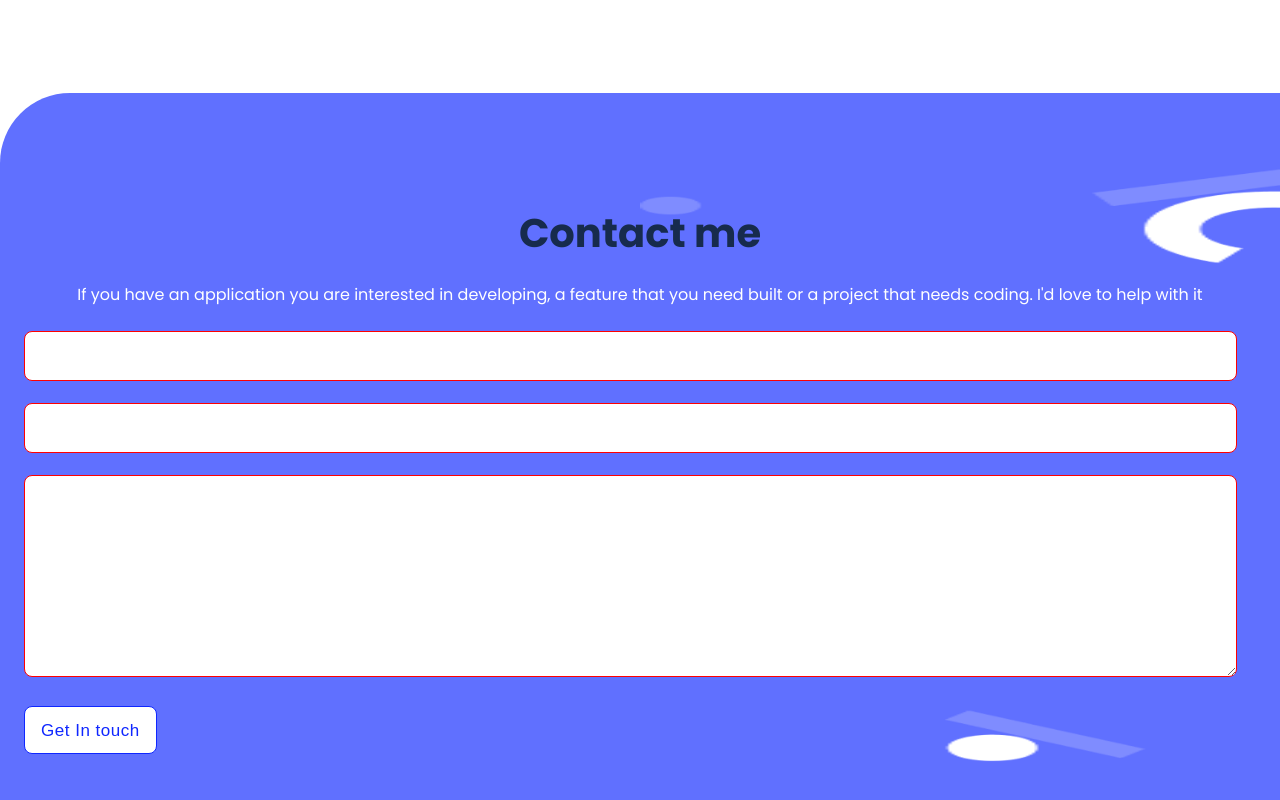
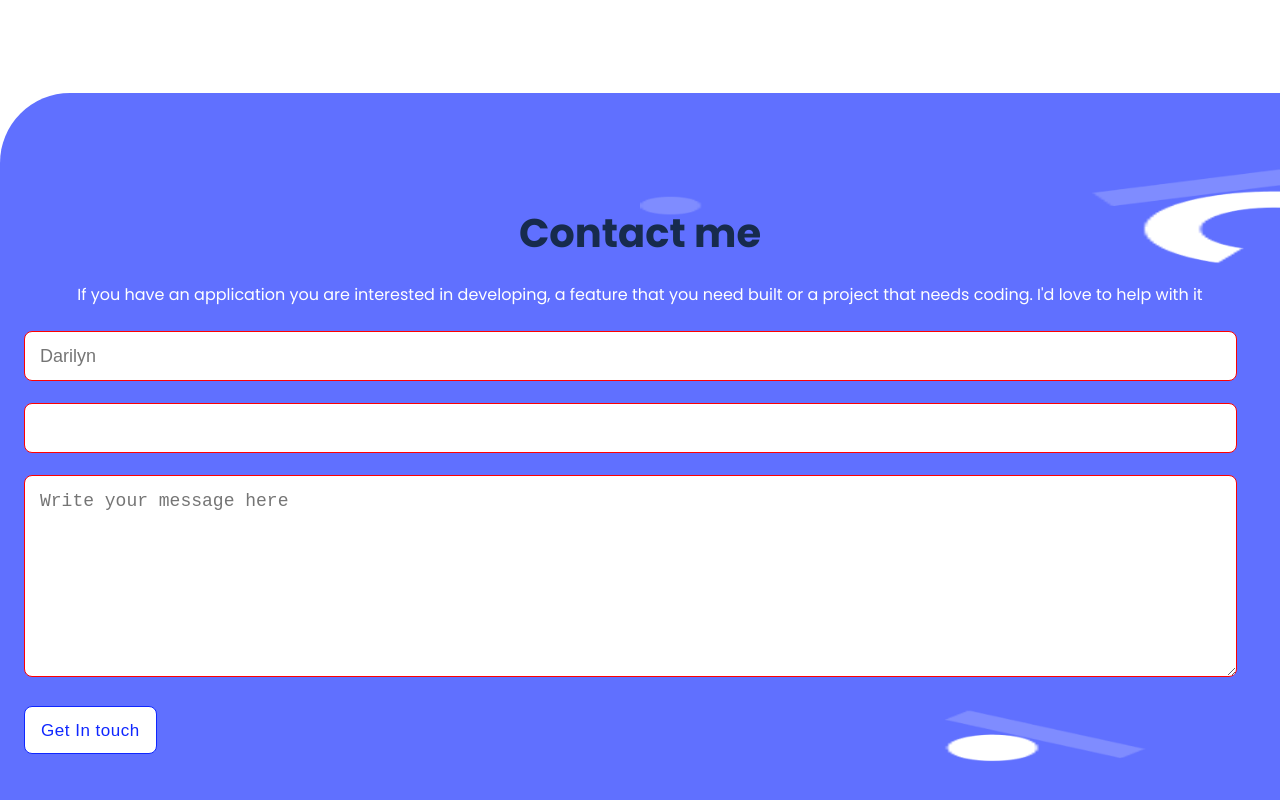
Before and after one commit to ometman/my-portfolio, a website: page index.html in a window 1280 px wide. Shown: the part 5464-6264 px from the top of the page. Drawn offline with Linux system fonts and the light colour scheme.

Commit message:
Add placeholder to the contact form in the index.html file

```diff
--- a/index.html
+++ b/index.html
@@ -284,13 +284,13 @@
                         <form id="contact-form" name="contact-form" action="https://formspree.io/f/xqkozzva">
                             <ul class="contact-form-items">
                                 <li class="sender-name">
-                                   <input id="username" class="username" name="user_name" type="text" maxlength="30" required />
+                                   <input id="username" class="username" name="user_name" type="text" maxlength="30" placeholder="Darilyn" required />
                                 </li>
                                 <li class="sender-email">
-                                    <input id="email" class="email" name="user_email" type="email" required/>
+                                    <input id="email" class="email" name="user_email" type="email"myemail@gmail.comgit  required/>
                                 </li>
                                 <li class="sender-message">
-                                    <textarea id="message" class="message" name="user_message" maxlength="500" type="text" required ></textarea>
+                                    <textarea id="message" class="message" name="user_message" maxlength="500" type="text" placeholder="Write your message here" required ></textarea>
                                     </textarea>
                                 </li>
                                 <li class="contact-submit-btn">
```
